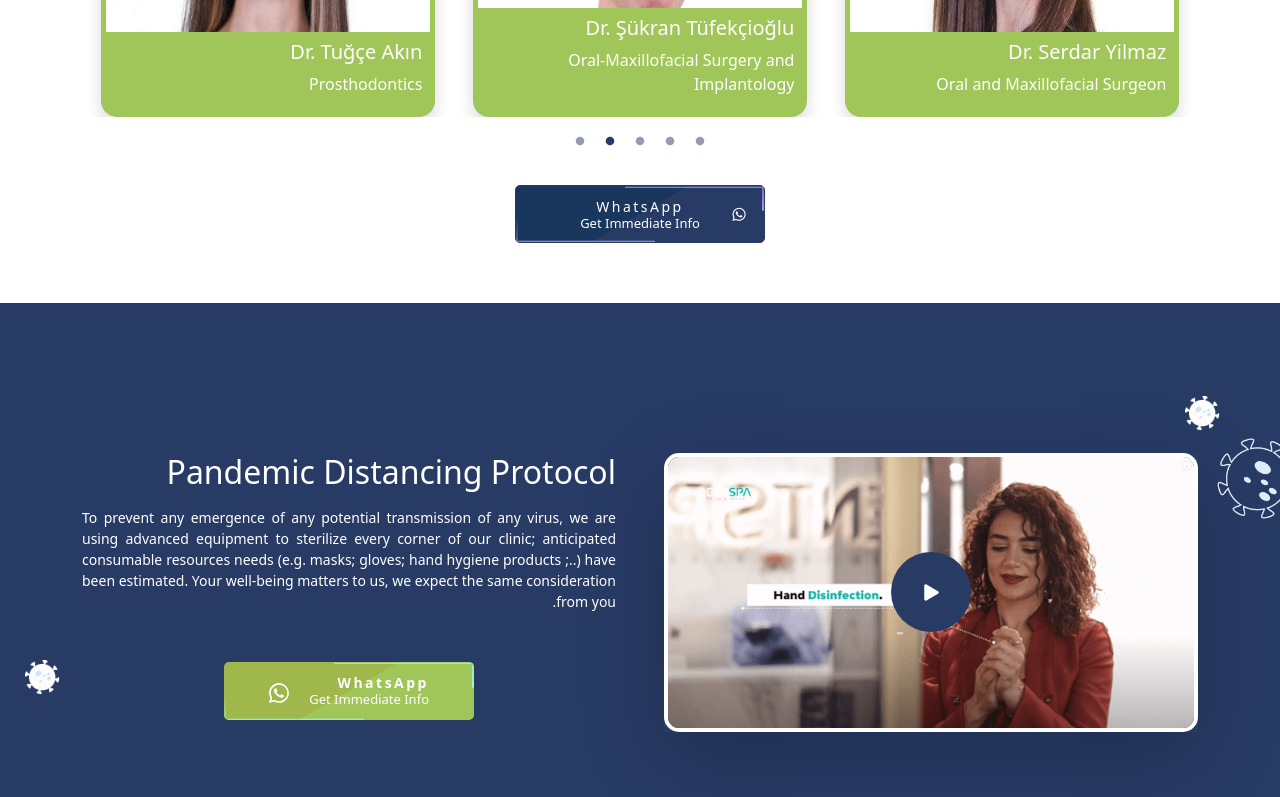
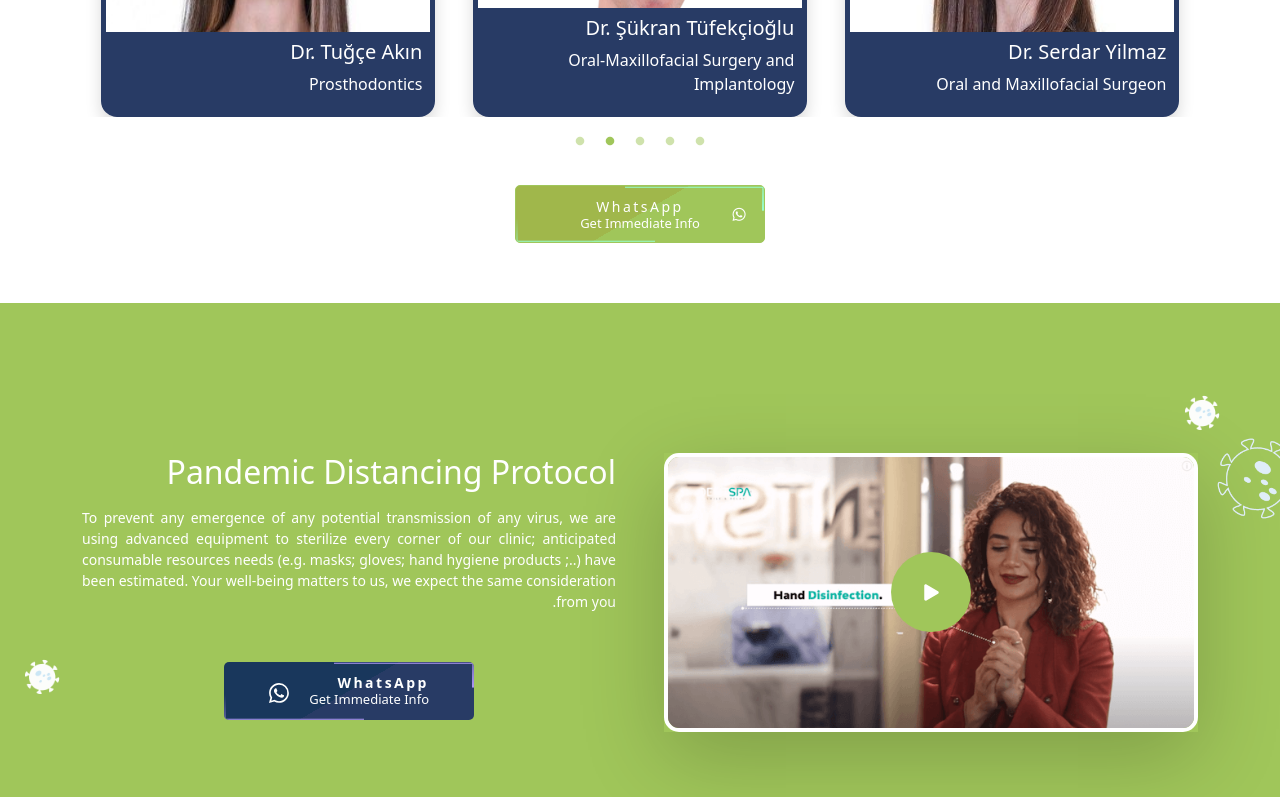
Before and after one commit to Ahmedrashed1619/DentSpa, a React (Create React App) app: page / in a window 1280 px wide. Shown: the part 2000-2797 px from the top of the page. Built offline with nearby package versions, Linux system fonts and the light colour scheme.

Commit message:
update style some classes

```diff
--- a/src/App.scss
+++ b/src/App.scss
@@ -3,11 +3,17 @@
 :root {
     // --mainColor: rgba(32, 187, 175, 1);
     // --mainColor: #a1f01b;
-    --mainColor: #a0c65a;
+
+    --mainColor: #283b65;
+    // --mainColor: #a0c65a;
     // --mainColor: #82a73f;
+
     // --secondColor: #3a2b6b;
     // --secondColor: #000674;
-    --secondColor: #283b65;
+
+    --secondColor: #a0c65a;
+    // --secondColor: #283b65;
+
     --white: #fff;
     --black: #000;
     --transparent: transparent;
@@ -597,7 +603,8 @@ header .caption h1 {
                 border: none;
                 // background: rgba(32, 187, 175, 0.95);
                 // background: linear-gradient(-30deg, var(--mainColor) 50%, #a1e10c 50%);
-                background: linear-gradient(-30deg, var(--mainColor) 50%, #a0b74b  50%);
+                // background: linear-gradient(-30deg, var(--mainColor) 50%, #a0b74b  50%);
+                background: linear-gradient(-30deg, var(--mainColor) 50%, #19375c 50%);
                 color: #ffffff;
                 display: inline-block;
                 text-align: center;
@@ -1708,7 +1715,7 @@ input {
 .animated-button1.whats.fix-whats span:nth-child(2),
 .animated-button1.whats.fix-whats span:nth-child(3),
 .animated-button1.whats.fix-whats span:nth-child(4) {
-    background: linear-gradient(to bottom, rgba(43, 8, 8, 0), #af98f5);
+    background: linear-gradient(to bottom, rgba(43, 8, 8, 0), #97ffcd);
     // background: linear-gradient(to bottom, var(--secondColor), #af98f5);
 }
 
@@ -1720,7 +1727,7 @@ input {
 .animated-button1.whats.hidden-xs.fix-whats span:nth-child(2),
 .animated-button1.whats.hidden-xs.fix-whats span:nth-child(3),
 .animated-button1.whats.hidden-xs.fix-whats span:nth-child(4) {
-    background: linear-gradient(to bottom, rgba(43, 8, 8, 0), #97ffcd);
+    background: linear-gradient(to bottom, rgba(43, 8, 8, 0), #af98f5);
     // background: linear-gradient(to bottom, rgba(43, 8, 8, 0), var(--mainColor));
 }
 
@@ -1748,13 +1755,15 @@ input {
 .fix-whats {
     // background: linear-gradient(-30deg, #402d75 50%, #3a296c 50%);
     // background: linear-gradient(-30deg, var(--secondColor) 50%, #0a016b 50%);
-    background: linear-gradient(-30deg, var(--secondColor) 50%, #19375c 50%);
+    // background: linear-gradient(-30deg, var(--secondColor) 50%, #19375c 50%);
+    background: linear-gradient(-30deg, var(--secondColor) 50%, #a0b74b 50%);
 }
 
  .fix-whats3 {
     // background: linear-gradient(-30deg, var(--mainColor) 50%, #06bbaf 50%);
     // background: linear-gradient(-30deg, var(--mainColor) 50%, #a1e10c 50%);
-    background: linear-gradient(-30deg, var(--mainColor) 50%, #a0b74b 50%);
+    // background: linear-gradient(-30deg, var(--mainColor) 50%, #a0b74b 50%);
+    background: linear-gradient(-30deg, var(--mainColor) 50%, #19375c 50%);
 }
 
 .dtc p {
@@ -1783,7 +1792,8 @@ input {
     border-radius: 5px !important;
     // background: linear-gradient(-30deg, #402d75 50%, #3a296c 50%) !important;
     // background: linear-gradient(-30deg, var(--secondColor) 50%, #0a016b 50%);
-    background: linear-gradient(-30deg, var(--secondColor) 50%, #19375c 50%);
+    // background: linear-gradient(-30deg, var(--secondColor) 50%, #19375c 50%);
+    background: linear-gradient(-30deg, var(--secondColor) 50%, #a0b74b 50%);
 }
 
 
```
